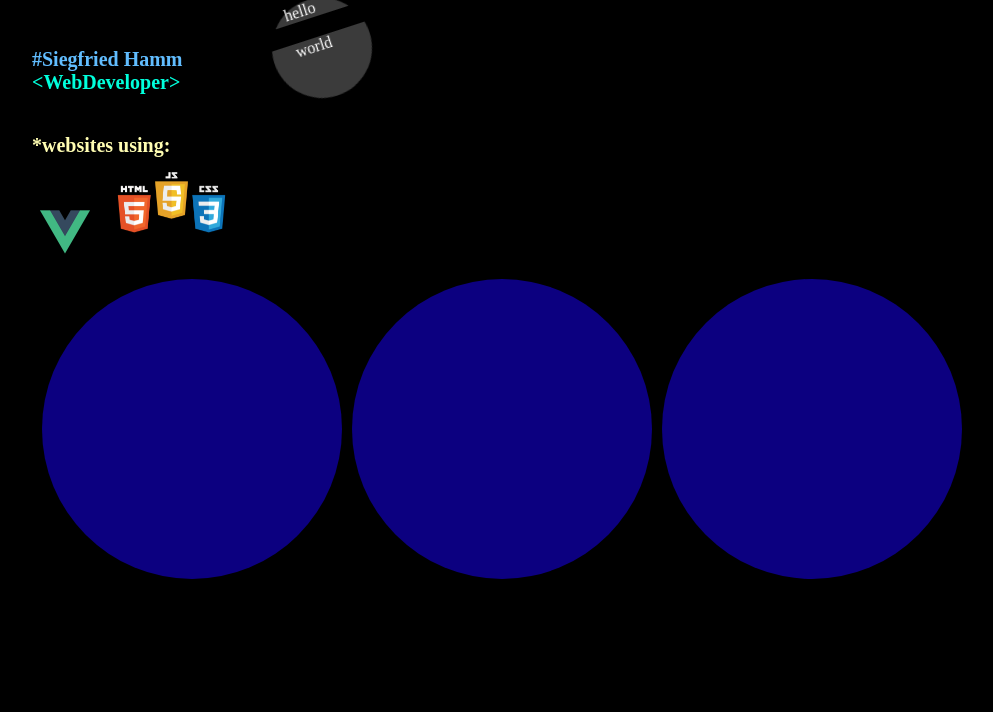
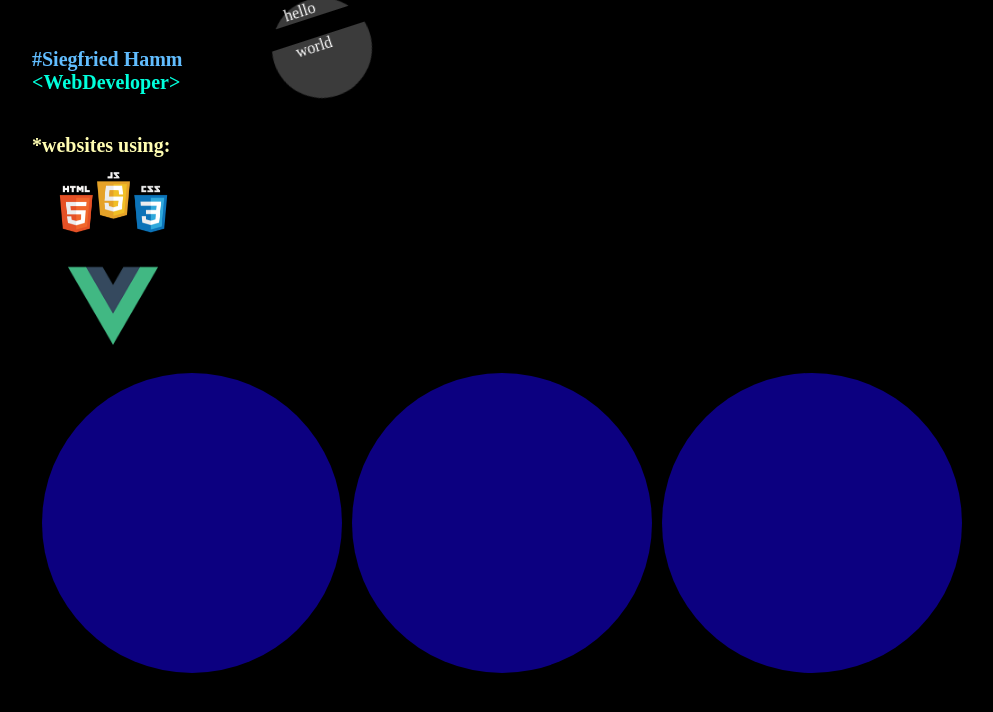
Before and after one commit to siggi-ai/newport, a Vue app: page / in a window 1280 px wide. Shown: the top 712 px of the page, without its empty margins (16-1009 px from the left). Built offline with nearby package versions, Linux system fonts and the light colour scheme; a web font is replaced by a local one.

Commit message:
logo arrangement

```diff
--- a/src/App.vue
+++ b/src/App.vue
@@ -16,8 +16,9 @@
     <strong class="description">*websites using:</strong>
 
     <br />
-    ..<img class="vue-logo" :src="Logo" />
     <img class="three-logos" :src="Logo3" />
+    <br />
+    .........<img class="vue-logo" :src="Logo" />
     <br />
 
     <Works />
@@ -62,7 +63,7 @@ body {
 
 .vue-logo {
   width: auto;
-  height: 50px;
+  height: 90px;
   animation: fade 8s infinite;
 }
 @keyframes fade {
```
